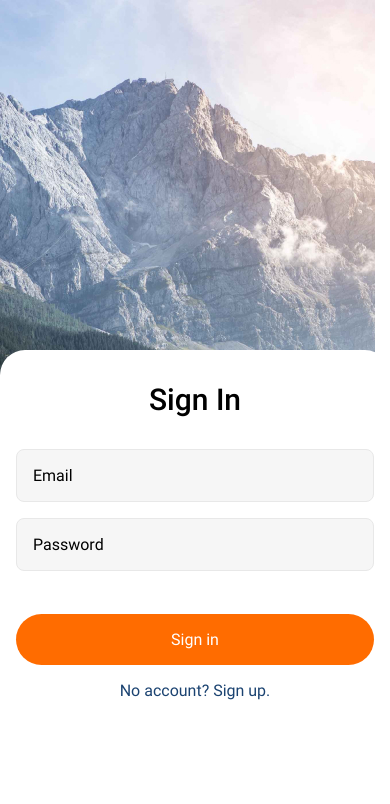
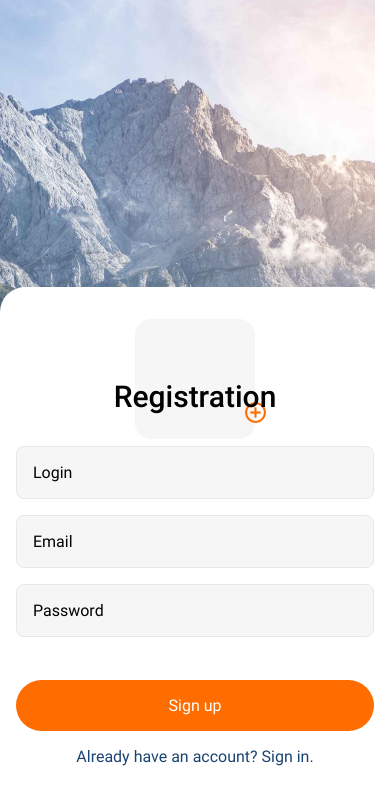
Before and after one commit to GoDmitrAn/goit-reactnative-hw2, a React Native app: screen / in a window 390 px wide. Shown: the top 804 px of the page. Built offline with nearby package versions, Linux system fonts and the light colour scheme.

Commit message:
forms ready

```diff
--- a/App.js
+++ b/App.js
@@ -12,15 +12,14 @@ import {
 } from "react-native";
 import * as Font from "expo-font";
 import * as SplashScreen from "expo-splash-screen";
-// import { RegistrationScreen } from "./Screens/RegistrationScreen";
-import { LoginScreen } from "./Screens/LoginScreen";
+import { RegistrationScreen } from "./Screens/RegistrationScreen";
+// import { LoginScreen } from "./Screens/LoginScreen";
 
 // Keep the splash screen visible while we fetch resources
 SplashScreen.preventAutoHideAsync();
 
 export default function App() {
   const [isShowKeyboard, setIsShowKeyboard] = useState(false);
-
   const [isReady, setIsReady] = useState(false);
   const [dimensions, setDimensions] = useState(
     Dimensions.get("window").width - 40 * 2
@@ -85,16 +84,16 @@ export default function App() {
             style={{ flex: 1 }}
           >
             <View style={styles.section}>
-              {/* <RegistrationScreen
+              <RegistrationScreen
+                isShowKeyboard={isShowKeyboard}
+                setIsShowKeyboard={setIsShowKeyboard}
+                dimensions={dimensions}
+              />
+              {/* <LoginScreen
                 isShowKeyboard={isShowKeyboard}
                 setIsShowKeyboard={setIsShowKeyboard}
                 dimensions={dimensions}
               /> */}
-              <LoginScreen
-                isShowKeyboard={isShowKeyboard}
-                setIsShowKeyboard={setIsShowKeyboard}
-                dimensions={dimensions}
-              />
             </View>
           </KeyboardAvoidingView>
         </ImageBackground>
@@ -126,47 +125,4 @@ const styles = StyleSheet.create({
     flex: 1,
     resizeMode: "cover",
   },
-  // input: {
-  //   height: 50,
-
-  //   borderWidth: 2,
-  //   borderRadius: 10,
-  //   borderColor: "#d0b887",
-  //   color: "#fff",
-  //   fontSize: 26,
-  // },
-  // form: {
-  //   // marginHorizontal: 30
-  // },
-  // inputTitle: {
-  //   marginBottom: 10,
-  //   fontSize: 18,
-
-  //   color: "#fff5ee",
-  //   fontFamily: "Roboto-Reg",
-  // },
-  // btn: {
-  //   marginTop: 30,
-  //   height: 40,
-  //   borderRadius: 10,
-  //   justifyContent: "center",
-  //   alignItems: "center",
-  //   fontSize: 18,
-  //   marginHorizontal: 20,
-  //   ...Platform.select({
-  //     ios: {
-  //       backgroundColor: "transparent",
-  //       borderColor: "#00bfff",
-  //       borderWidth: 2,
-  //     },
-  //     android: {
-  //       backgroundColor: "#ff7f50",
-  //       borderColor: "transparent",
-  //     },
-  //   }),
-  // },
-  // btnTitle: {
-  //   fontSize: 18,
-  //   color: Platform.OS === "ios" ? "#00bfff" : "#fff8dc",
-  // },
 });
```
